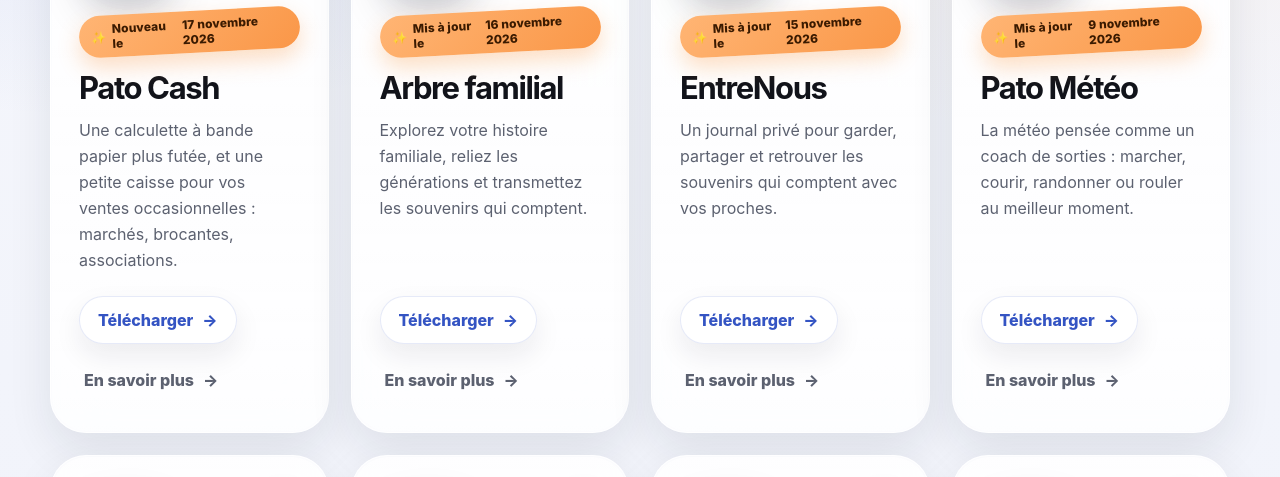
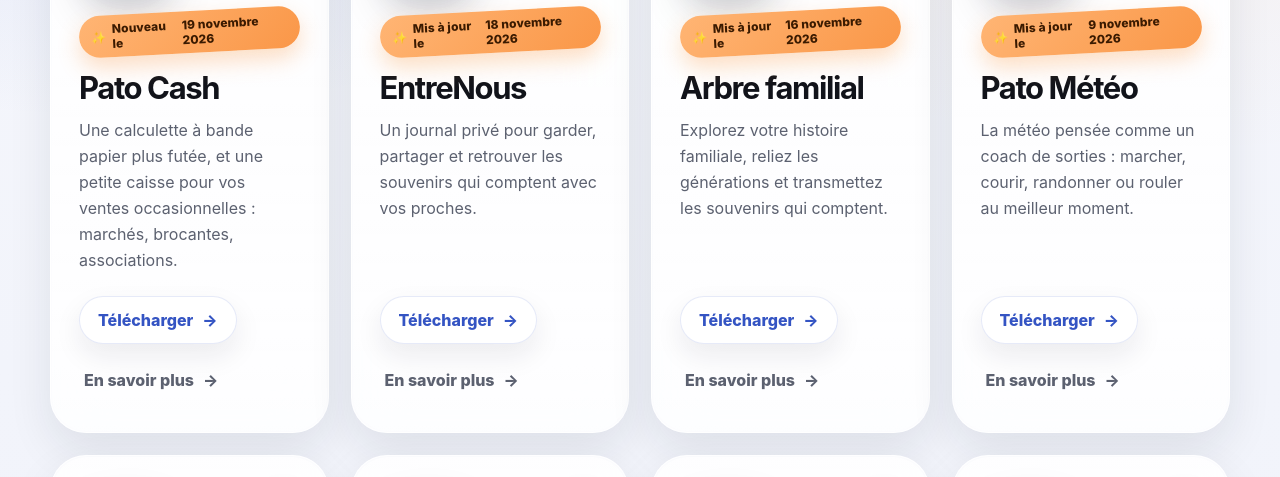
Before and after one commit to patricebonraisin/apps-pato, a plain HTML site: page index.html in a window 1280 px wide. Shown: the part 1230-1707 px from the top of the page. Drawn offline with Linux system fonts and the light colour scheme.

Commit message:
Add files via upload

```diff
--- a/index.html
+++ b/index.html
@@ -1064,7 +1064,7 @@ html[data-theme="dark"] .card a:hover {
             <div class="icon-wrap">
                 <img class="icon" src="pato-cash.png" alt="Icône Pato Cash">
             </div>
-            <span class="update-sticker">Nouveau le <time datetime="2026-11-17">17 novembre 2026</time></span>
+            <span class="update-sticker">Nouveau le <time datetime="2026-11-19">19 novembre 2026</time></span>
             <h2>Pato Cash</h2>
             <p>
                 Une calculette à bande papier plus futée, et une petite caisse
@@ -1132,7 +1132,7 @@ html[data-theme="dark"] .card a:hover {
             <div class="icon-wrap">
                 <img class="icon" src="EntreNous.png" alt="Icône EntreNous">
             </div>
-            <span class="update-sticker">Mis à jour le <time datetime="2026-11-15">15 novembre 2026</time></span>
+            <span class="update-sticker">Mis à jour le <time datetime="2026-11-18">18 novembre 2026</time></span>
             <h2>EntreNous</h2>
             <p>
                 Un journal privé pour garder, partager et retrouver
```
